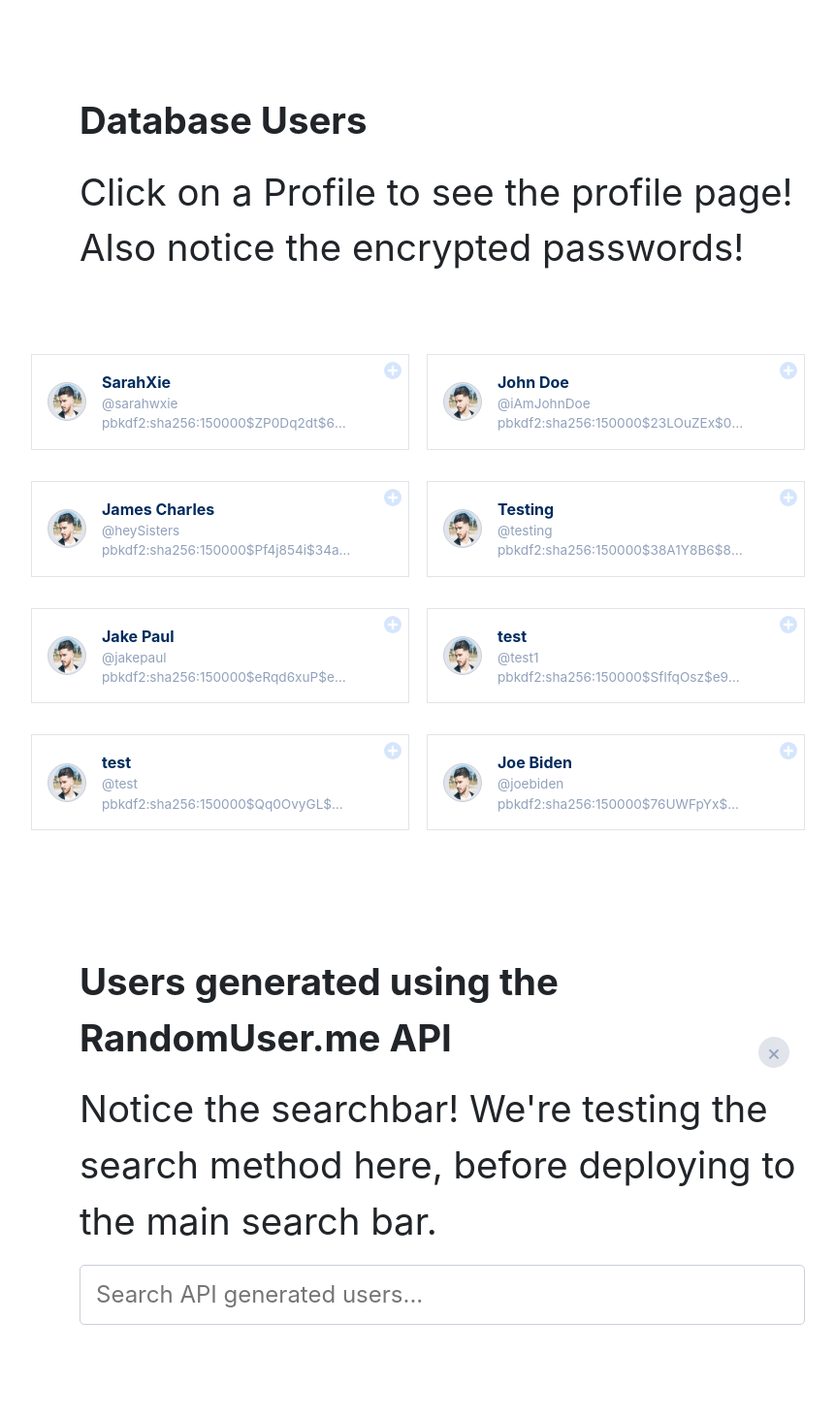
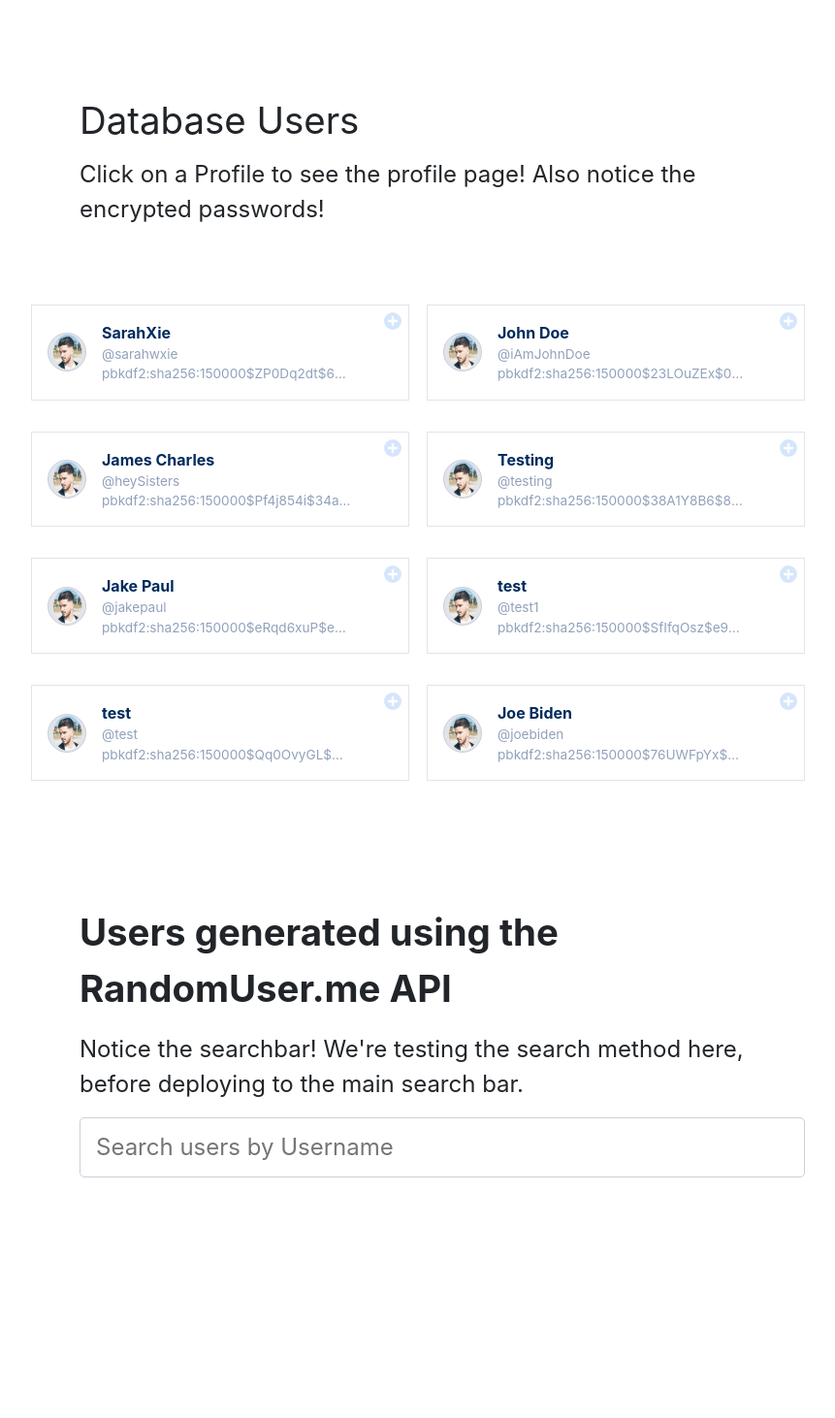
Before and after one commit to sarahwxie/GoodTunes, a Flask app: page /wrapped in a window 1280 px wide. Shown: the part 133-1595 px from the top of the page at 97% size, without its empty margins (209-1070 px from the left). After the commit the page ends 1347 px from the top, so only its background shows below. Run offline with Flask 2, Linux system fonts and the light colour scheme; data comes from the database, SQL or seed files in the repository; both versions use the stored data as it was after the commit; some libraries are stand-ins or nearby versions.

Commit message:
final commit

```diff
--- a/templates/nav.html
+++ b/templates/nav.html
@@ -6,7 +6,7 @@
         </button>
         <div>
             <ul class="nav navbar-nav">
-                <li class="nav-item"><a class="nav-link active" href="#"><strong>CSP Wrapped</strong></a></li>
+                <li class="nav-item"><a class="nav-link active" href="/wrapped"><strong>CSP Wrapped</strong></a></li>
                 <li class="nav-item"><a class="nav-link" href="/search"><img class="search" src="/static/assets/search.png"></a></li>
                 <li class="nav-item"><a class="nav-link button" id="button" href="/login"><strong>Log In</strong></a></li>
             </ul>
--- a/templates/wrapped.html
+++ b/templates/wrapped.html
@@ -11,9 +11,9 @@
 <!-- our users -->
 <div class="container">
     <div class="row">
-        <div class="search" style="width:100%">
+        <div style="width:100%; margin-bottom: 4rem; font-size: 2.4rem; position: relative;">
             <label>Database Users</label>
-            <p>Click on a Profile to see the profile page! Also notice the encrypted passwords!</p>
+            <p style="font-size:24px">Click on a Profile to see the profile page! Also notice the encrypted passwords!</p>
         </div>
 
         <!-- start of list items -->
@@ -49,9 +49,8 @@
     <div class="row">
         <div class="search" style="width:100%">
             <label>Users generated using the RandomUser.me API</label>
-            <p>Notice the searchbar! We're testing the search method here, before deploying to the main search bar.</p>
-            <input type="search" data-search="data-search" placeholder="Search API generated users..." style="font-size:1.5rem;"/>
-            <button class="search__clear">&times;</button>
+            <p style="font-size:24px">Notice the searchbar! We're testing the search method here, before deploying to the main search bar.</p>
+            <input type="search" data-search="data-search" placeholder="Search users by Username" style="font-size:1.5rem;"/>
         </div>
         <div class="list" id="list" data-searchable="data-searchable"></div>
     </div>
@@ -78,7 +77,7 @@ const template = listItem => {
 		listItem.name.last
 	}</strong>
 					  <span class="list-item__info">@${listItem.login.username} <br>  ${
-		listItem.password
+		listItem.login.password
 	}</span>
 					</div>
 			  <button type="button" class="list-item__button">
```
Also changed, not shown: models/myDB.db.
